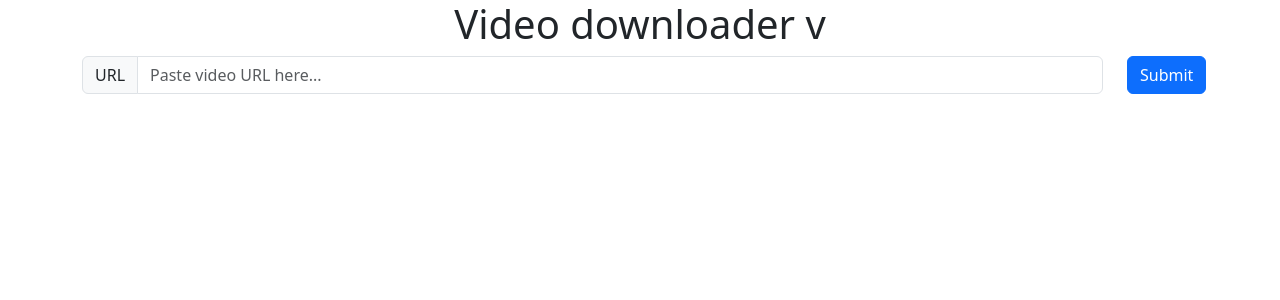
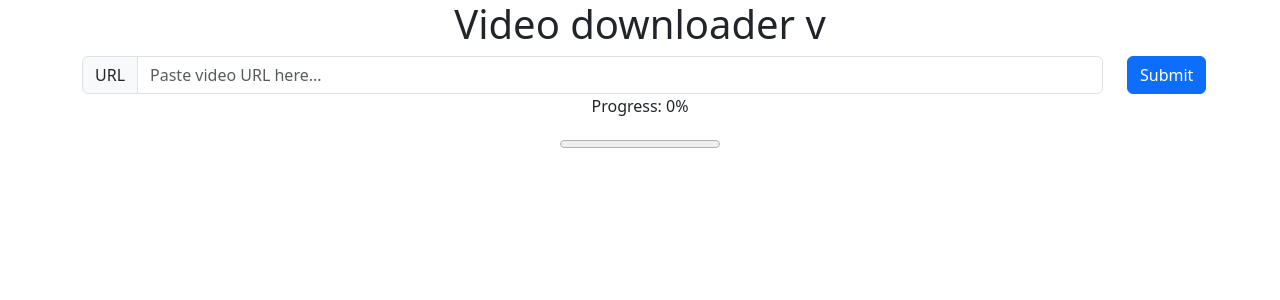
Before and after one commit to dzon2000/yt-dlp-web, a Flask app: page / in a window 1280 px wide. Shown: the top 300 px of the page. Run offline with Flask 3, Linux system fonts and the light colour scheme.

Commit message:
feat/6 Progress bar

```diff
--- a/server.py
+++ b/server.py
@@ -1,18 +1,47 @@
+import threading
+import time
 from yt_dlp import YoutubeDL
-from flask import Flask, redirect, render_template, request, send_from_directory
+from flask import Flask, render_template, request, send_from_directory, Response, jsonify
 
 app = Flask(__name__)
+progress_info = {"progress": 0}
+progress_lock = threading.Lock()
+
+
+def report_progress(progress):
+    total_bytes = progress['total_bytes']
+    downloaded_bytes = progress.get('downloaded_bytes', 1)
+    percentage = (downloaded_bytes / total_bytes) * 100
+    with progress_lock:
+        progress_info["progress"] = percentage
 
 
 def download_with_ytdlp(url):
     ydl_opts = {
         # this is where you can edit how you'd like the filenames to be formatted
-        "outtmpl": 'yolo_%(id)s.%(ext)s'
+        "outtmpl": 'yolo_%(id)s.%(ext)s',
+        "progress_hooks": [report_progress]
     }
     with YoutubeDL(ydl_opts) as ydl:
         info = ydl.extract_info(url, download=True)
-        # ydl.download(URLs)
-        return ydl.prepare_filename(info)
+        file_name = ydl.prepare_filename(info)
+        with progress_lock:
+            progress_info["file_name"] = file_name
+
+
+@app.route('/progress')
+def progress():
+    def generate():
+        while True:
+            with progress_lock:
+                progress = progress_info["progress"]
+
+                yield f"data:{progress}\n\n"
+                if "file_name" in progress_info:
+                    yield f"data:{progress_info['file_name']}\n\n"
+                    break
+            time.sleep(0.5)
+    return Response(generate(), content_type='text/event-stream')
 
 
 @app.route("/")
@@ -22,9 +51,13 @@
 
 @app.route("/initiate", methods=["POST"])
 def initiate():
+    with progress_lock:
+        progress_info["progress"] = 0
     url = request.form["videoURL"]
-    file_name = download_with_ytdlp(url)
-    return redirect(f"/download/{file_name}")
+
+    thread = threading.Thread(target=download_with_ytdlp, args=[url])
+    thread.start()
+    return jsonify({"status": "Download started"})
 
 
 @app.route("/download/<file_name>")
--- a/templates/index.html
+++ b/templates/index.html
@@ -12,22 +12,67 @@
 <body>
     <div class="container text-center">
         <h1>Video downloader v{{version}}</h1>
-        <form action="/initiate" method="POST" class="row row-cols-2">
+        <form id="download-form" action="/initiate" method="POST" class="row row-cols-2">
             <div class="col-11">
                 <label class="visually-hidden" for="videoURL">Video URL</label>
                 <div class="input-group">
                     <div class="input-group-text">URL</div>
-                    <input type="text" class="form-control" id="videoURL" name="videoURL" placeholder="Paste video URL here...">
+                    <input type="text" class="form-control" id="videoURL" name="videoURL"
+                        placeholder="Paste video URL here...">
                 </div>
             </div>
             <div class="col-1">
                 <button type="submit" class="btn btn-primary">Submit</button>
             </div>
         </form>
+
+        <div id="progress-container">
+            <p>Progress: <span id="progress">0</span>%</p>
+            <progress id="progress-bar" value="0" max="100"></progress>
+        </div>
     </div>
     <script src="https://cdn.jsdelivr.net/npm/bootstrap@5.3.3/dist/js/bootstrap.bundle.min.js"
         integrity="sha384-YvpcrYf0tY3lHB60NNkmXc5s9fDVZLESaAA55NDzOxhy9GkcIdslK1eN7N6jIeHz"
         crossorigin="anonymous"></script>
+    <script>
+        document.getElementById('download-form').addEventListener('submit', function(event) {
+            event.preventDefault();  // Prevent form from submitting the traditional way
+
+            const formData = new FormData(event.target);  // Get form data (URL and file size)
+
+            // Start download by sending a POST request to /initiate
+            fetch('/initiate', {
+                method: 'POST',
+                body: formData
+            })
+            .then(response => response.json())
+            .then(data => {
+                if (data.status === "Download started") {
+                    // Display the progress container
+                    document.getElementById('progress-container').style.display = 'block';
+
+                    // Start listening for progress updates from /progress
+                    const eventSource = new EventSource('/progress');
+                    console.log("Getting progress...")
+                    eventSource.onmessage = function(event) {
+                        const progress = event.data;
+                        if (!progress.startsWith("yolo")) {
+                            document.getElementById('progress').textContent = parseFloat(progress).toFixed(1);
+                            document.getElementById('progress-bar').value = progress;
+                        } else {
+                            window.location.replace("/download/" + progress)
+                            eventSource.close();
+                        }
+                    };
+
+                    eventSource.onerror = function() {
+                        console.log("An error occurred.");
+                        eventSource.close();
+                    };
+                }
+            });
+        });
+    </script>
 </body>
 
 </html>
```
